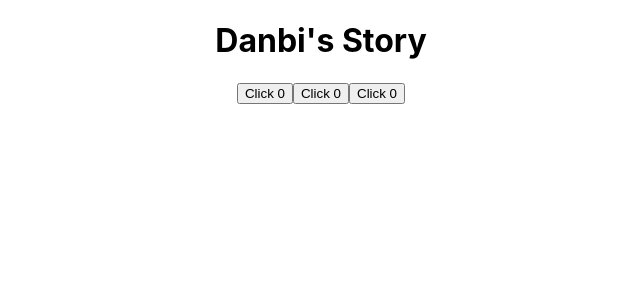
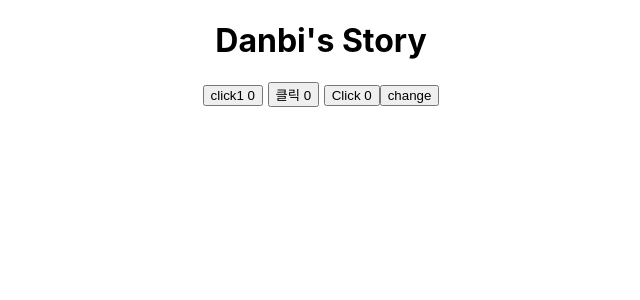
Before and after one commit to LIMDANBI/study_react, a React (Create React App) app: page / in a window 1280 px wide. Shown: the top 300 px of the page, without its empty margins (319-959 px from the left). Built offline with nearby package versions, Linux system fonts and the light colour scheme.

Commit message:
props (자식 component에 data 보내기)

```diff
--- a/src/App.js
+++ b/src/App.js
@@ -3,20 +3,26 @@ import React, { useEffect, useState } from 'react';
 import Counter from './components/Counter';
 // Component 사용 => 반복 제거 가능
 // component 구성 : import React, {} from 'react', 함수 작성 -> jsx 리턴, export default -> 다른 곳에서 import 해서 사용
+// 다른 component를 import해서 사용하는 component = 부모 component
+// Props : 부모 component에서 자식 component로 데이터를 보내주고 싶을 때 사용 !
 
 function App() {
-  // const [count, setCount] = useState(0);
 
-  // const increment = () => {
-  //   setCount(count + 1);
-  // };
+  const [buttonName, setButtonName] = useState('클릭');
+  const clickButton = () => {
+    setButtonName('click');
+  }
 
   return (
     <div className="App">
       <h1> Danbi's Story </h1>
-      <Counter/><Counter/><Counter/>
+      <Counter click = "click1"/> {/* 부모애서 click(click1)이라는 props를 보냄 (string )*/}
+      <Counter click = {buttonName}/> {/* (state)*/}
+      <Counter />
+      <button onClick = {clickButton}>change</button>
     </div>
   );
 }
 
 export default App;
+// props (parent component -> child component)
--- a/src/components/Counter.js
+++ b/src/components/Counter.js
@@ -1,17 +1,21 @@
-import React, {useState } from 'react';
+import React, { useState } from 'react';
 // Component 사용 => 반복 제거 가능
 // component 구성 : import React, {} from 'react', 함수 작성 -> jsx 리턴, export default -> 다른 곳에서 import 해서 사용
 // counter관련 logic이 들어 있음 => App.js에서 import해서 사용
+// 사용되어지는 component = 자식 component
 
-const Counter = () => {
+//props라는 object를 통해서 부모 component에서 보낸 props를 받아올 수 있음 (string 뿐만 아니라 state도 보낼 수 o)
+const Counter = (props) => {
     const [count, setCount] = useState(0);
 
     const increment = () => {
         setCount(count + 1);
     };
 
+    const clickString = props.click || 'Click'; // props.click이 존재하면 사용, 존재하지 않으면 Click(기본 값) 사용
+
     return (
-        <button onClick={increment}>Click {count} </button>
+        <button onClick={increment}>{clickString} {count} </button>
     );
 };
 
```
